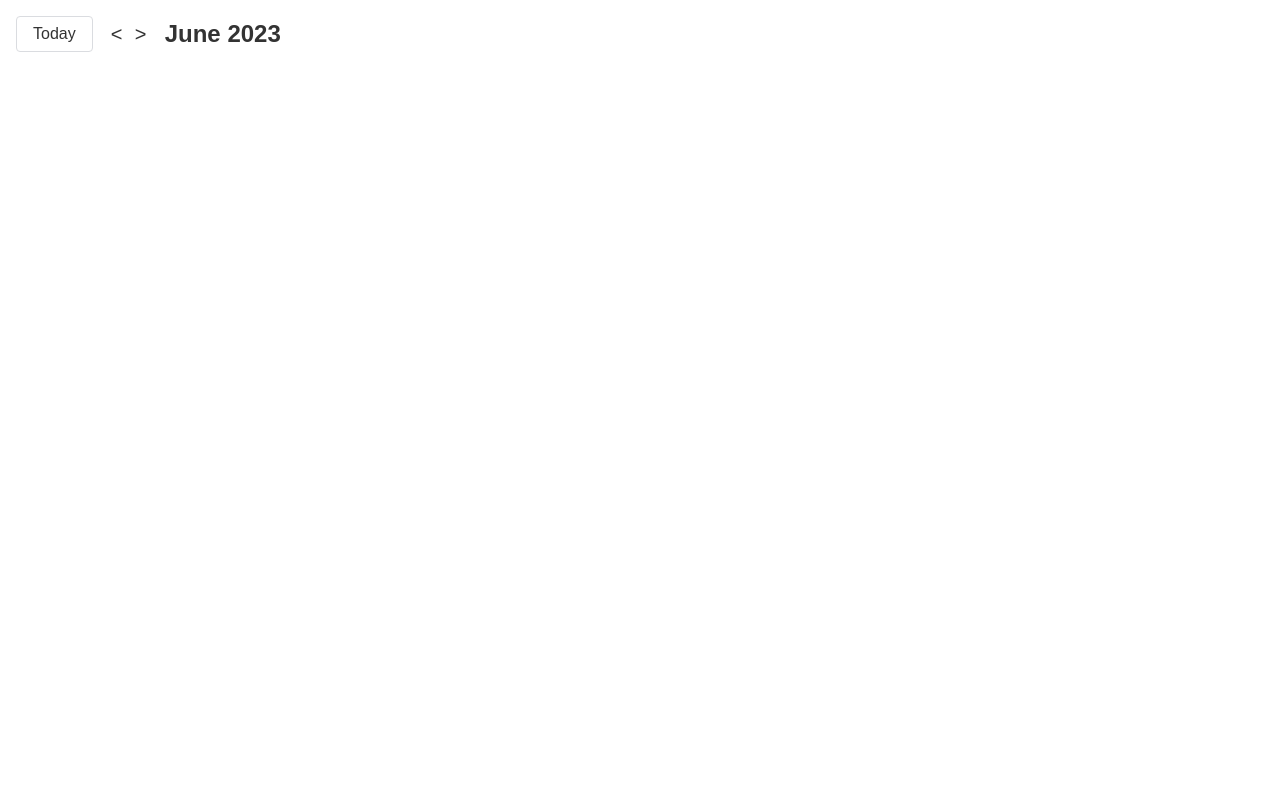
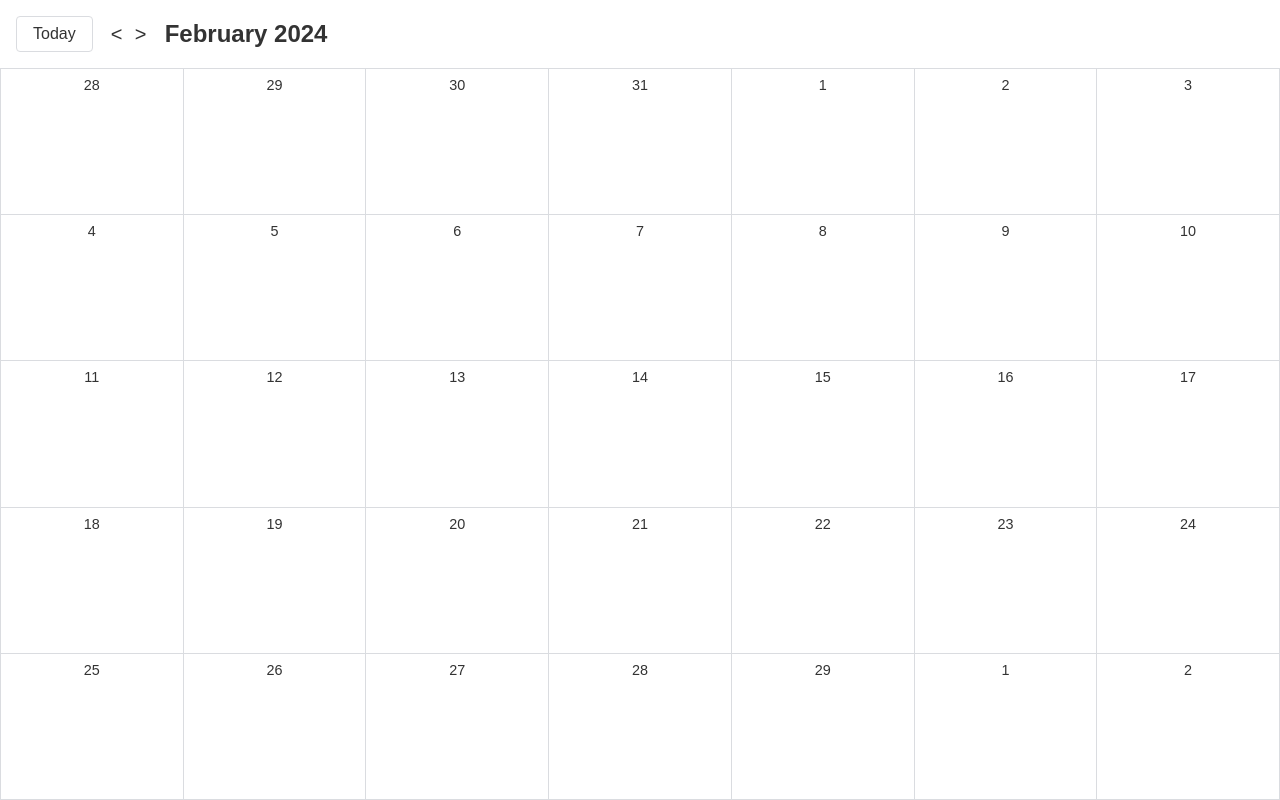
Before and after one commit to AlexMaderaP/schedule-craft, a React (Vite) app: page / in a window 1280 px wide. Built offline with nearby package versions, Linux system fonts and the light colour scheme.

Commit message:
Add Calendar

```diff
--- a/package.json
+++ b/package.json
@@ -10,6 +10,7 @@
     "preview": "vite preview"
   },
   "dependencies": {
+    "date-fns": "^3.3.1",
     "react": "^18.2.0",
     "react-dom": "^18.2.0"
   },
--- a/src/Calendar.tsx
+++ b/src/Calendar.tsx
@@ -1,4 +1,21 @@
+import {
+  eachDayOfInterval,
+  endOfMonth,
+  endOfWeek,
+  format,
+  startOfMonth,
+  startOfWeek,
+} from "date-fns";
+import { useState } from "react";
+
 function Calendar() {
+  const [monthShowed, setMonthShowed] = useState(new Date());
+
+  const dateRange = eachDayOfInterval({
+    start: startOfWeek(startOfMonth(monthShowed)),
+    end: endOfWeek(endOfMonth(monthShowed)),
+  });
+
   return (
     <div className="calendar">
       <div className="header">
@@ -7,7 +24,16 @@ function Calendar() {
           <button className="month-change-btn">&lt;</button>
           <button className="month-change-btn">&gt;</button>
         </div>
-        <span className="month-title">June 2023</span>
+        <span className="month-title">{format(monthShowed, "MMMM yyyy")}</span>
+      </div>
+      <div className="days">
+        {dateRange.map((day) => (
+          <div className="day ">
+            <div className="day-header">
+              <div className="day-number">{format(day, "d")}</div>
+            </div>
+          </div>
+        ))}
       </div>
     </div>
   );
--- a/src/styles.css
+++ b/src/styles.css
@@ -127,3 +127,55 @@ body {
   font-size: 1.5rem;
   font-weight: bold;
 }
+
+.days {
+  flex-grow: 1;
+  overflow-y: auto;
+  display: grid;
+  grid-template-columns: repeat(7, minmax(0, 1fr));
+  grid-auto-rows: minmax(100px, 1fr);
+  background-color: var(--border-color);
+  gap: var(--border-size);
+  padding: var(--border-size);
+}
+
+.day {
+  background-color: white;
+  padding: var(--day-padding);
+  overflow: hidden;
+  display: flex;
+  flex-direction: column;
+}
+
+.non-month-day {
+  opacity: 0.75;
+}
+
+.old-month-day .events,
+.old-month-day .day-header {
+  opacity: 0.5;
+}
+
+.day-header {
+  margin-bottom: 0.25rem;
+  display: flex;
+  flex-direction: column;
+  align-items: center;
+  position: relative;
+}
+
+.week-name {
+  text-transform: uppercase;
+  font-size: 0.75rem;
+  font-weight: bold;
+  color: #777;
+}
+
+.day-number {
+  font-size: 0.9rem;
+  width: 1.5rem;
+  height: 1.5rem;
+  display: flex;
+  justify-content: center;
+  align-items: center;
+}
```
Also changed, not shown: 1 other file (tests, documents, lock files or other folders).
